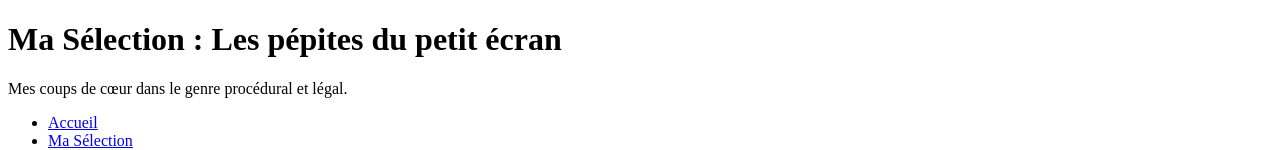
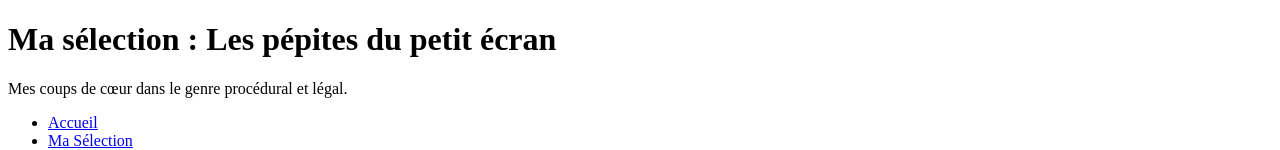
Before and after one commit to koffimokpokposodehoundji-boop/Devoirhtml, a plain HTML site: page selection.html in a window 1280 px wide. Shown: the top 150 px of the page. Drawn offline with Linux system fonts and the light colour scheme.

Commit message:
Update selection.html

```diff
--- a/selection.html
+++ b/selection.html
@@ -2,11 +2,11 @@
 <html lang="fr">
 <head>
     <meta charset="UTF-8">
-    <title>Ma Sélection - Séries Procédurales et Juridiques</title>
+    <title>Ma sélection - Séries Procédurales et Juridiques</title>
 </head>
 <body>
     <header>
-        <h1>Ma Sélection : Les pépites du petit écran</h1>
+        <h1>Ma sélection : Les pépites du petit écran</h1>
         <p>Mes coups de cœur dans le genre procédural et légal.</p>
     </header>
 	<nav>
```
